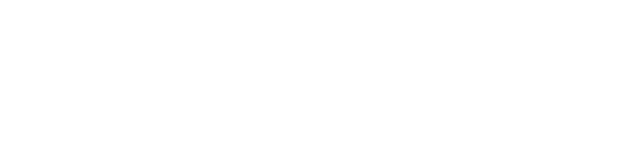
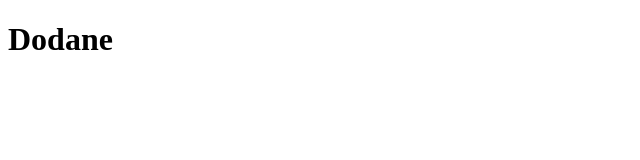
Before and after one commit to Zagubiony7/gothictogether-zadanie-git, a plain HTML site: page index.html in a window 1280 px wide. Shown: the whole page, without its empty margins (0-640 px from the left). Drawn offline with Linux system fonts and the light colour scheme.

Commit message:
Update index.html

```diff
--- a/index.html
+++ b/index.html
@@ -5,5 +5,7 @@
     <meta name="viewport" content="width=device-width, initial-scale=1.0" />
     <title>Zadanie</title>
   </head>
-  <body></body>
+  <body>
+    <h1>Dodane</h1>
+  </body>
 </html>
```
